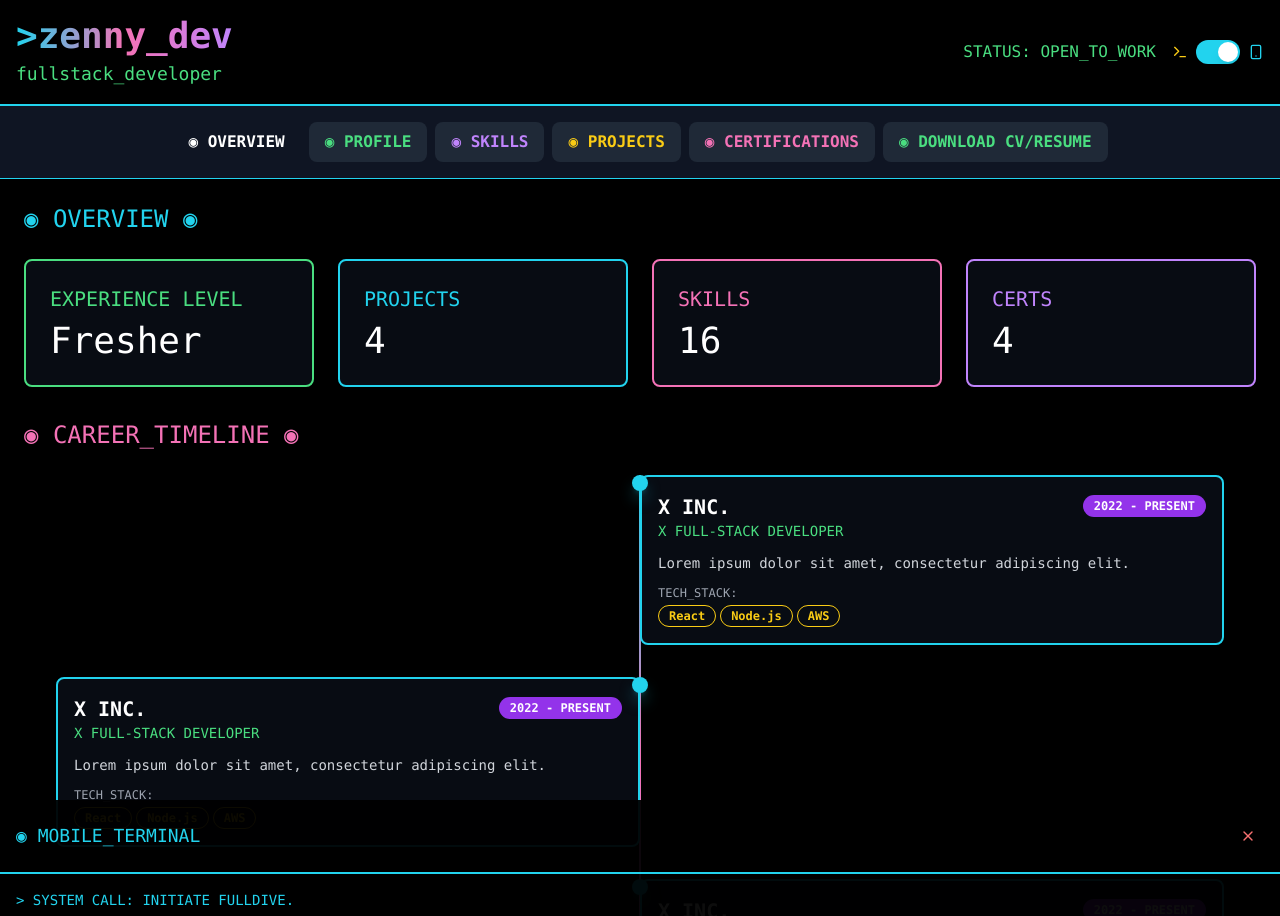
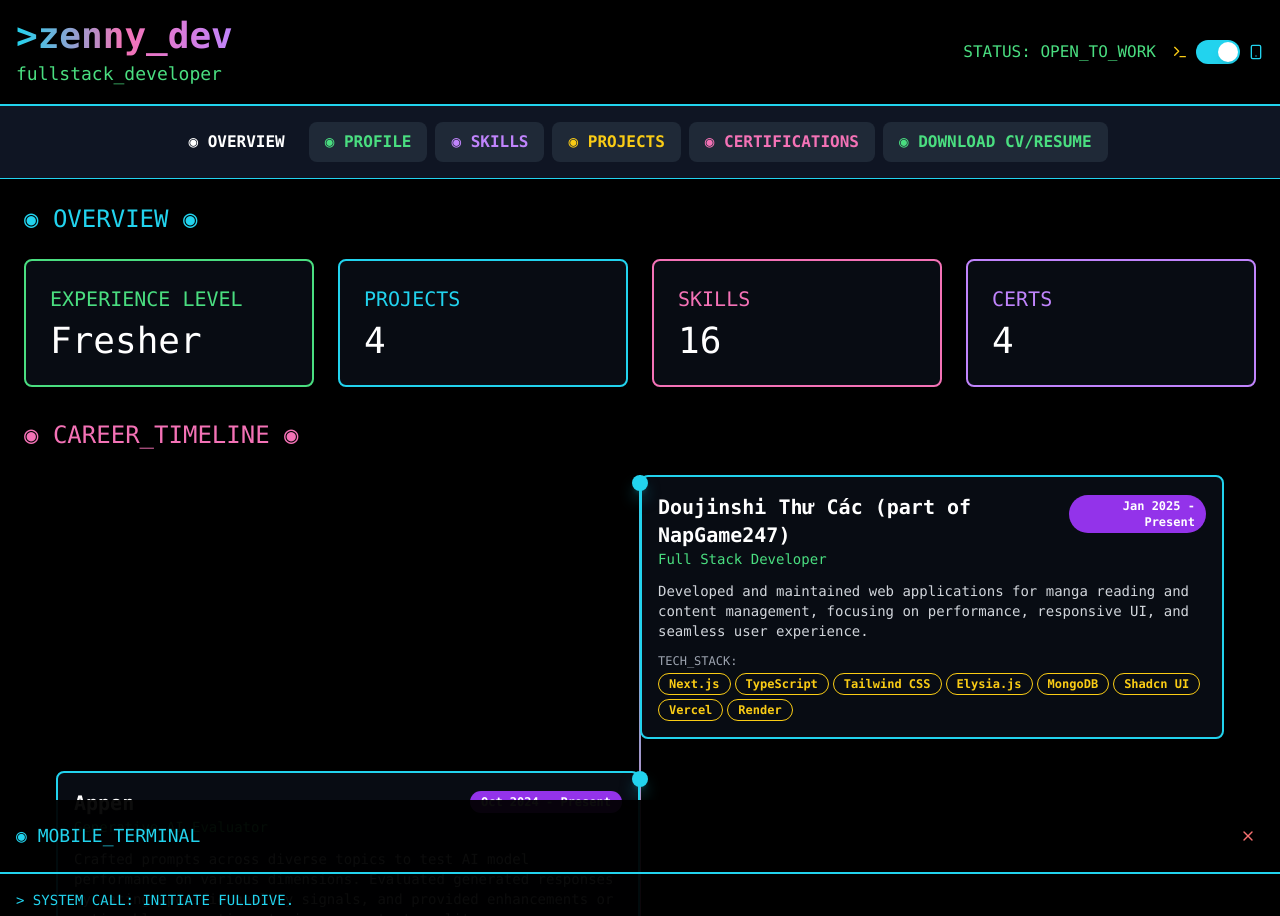
Before and after one commit to ZennyFZ/zenny_dev, a Next.js app: page / in a window 1280 px wide. Shown: the top 916 px of the page. Built offline with nearby package versions, Linux system fonts and the light colour scheme.

Commit message:
Work experience timeline

```diff
--- a/components/timeline.tsx
+++ b/components/timeline.tsx
@@ -17,10 +17,8 @@ export function Timeline({ experiences }: TimelineProps) {
             index % 2 === 0 ? "md:flex-row-reverse" : ""
           }`}
         >
-          {/* Timeline node */}
           <div className="absolute left-4 md:left-1/2 h-4 w-4 -translate-x-1/2 rounded-full bg-cyan-400 shadow-lg shadow-cyan-400/50 z-10"></div>
 
-          {/* Content */}
           <div
             className={`ml-12 md:ml-0 md:w-1/2 ${
               index % 2 === 0 ? "md:pr-8" : "md:pl-8"
@@ -45,10 +43,11 @@ export function Timeline({ experiences }: TimelineProps) {
                 {exp.description}
               </div>
 
+              {exp.technologies && exp.technologies.length > 0 && (
                 <div className="mt-3">
                   <div className="text-xs text-gray-400 mb-1">TECH_STACK:</div>
                   <div className="flex flex-wrap gap-1">
-                  {exp.technologies.map((tech) => (
+                    {exp.technologies?.map((tech) => (
                       <Badge
                         key={tech}
                         variant="outline"
@@ -59,6 +58,7 @@ export function Timeline({ experiences }: TimelineProps) {
                     ))}
                   </div>
                 </div>
+              )}
             </div>
           </div>
         </div>
--- a/data/experience.ts
+++ b/data/experience.ts
@@ -2,24 +2,42 @@ import type { WorkExperience } from "@/types/work-experience";
 
 export const WORK_EXPERIENCE: WorkExperience[] = [
   {
-    company: "X INC.",
-    position: "X FULL-STACK DEVELOPER",
-    period: "2022 - PRESENT",
-    description: "Lorem ipsum dolor sit amet, consectetur adipiscing elit.",
-    technologies: ["React", "Node.js", "AWS"],
+    company: "Doujinshi Thư Các (part of NapGame247)",
+    position: "Full Stack Developer",
+    period: "Jan 2025 - Present",
+    description:
+      "Developed and maintained web applications for manga reading and content management, focusing on performance, responsive UI, and seamless user experience.",
+    technologies: [
+      "Next.js",
+      "TypeScript",
+      "Tailwind CSS",
+      "Elysia.js",
+      "MongoDB",
+      "Shadcn UI",
+      "Vercel",
+      "Render",
+    ],
   },
   {
-    company: "X INC.",
-    position: "X FULL-STACK DEVELOPER",
-    period: "2022 - PRESENT",
-    description: "Lorem ipsum dolor sit amet, consectetur adipiscing elit.",
-    technologies: ["React", "Node.js", "AWS"],
+    company: "Appen",
+    position: "Generative AI Evaluator",
+    period: "Oct 2024 - Present",
+    description:
+      "Crafted prompts across diverse topics to test AI model performance on various dimensions. Evaluated generated responses by rating specific quality signals, and provided enhancements or actionable suggestions to improve output quality.",
   },
   {
-    company: "X INC.",
-    position: "X FULL-STACK DEVELOPER",
-    period: "2022 - PRESENT",
-    description: "Lorem ipsum dolor sit amet, consectetur adipiscing elit.",
-    technologies: ["React", "Node.js", "AWS"],
+    company: "FPT Software",
+    position: "Front-end Developer Intern",
+    period: "May 2023 - Aug 2023",
+    description:
+      "Participated in on-the-job training to gain expertise in software process development, contributed to website development using ReactJS and TypeScript, adhering to established style guidelines.",
+    technologies: ["React.js", "Typescript", "Git"],
+  },
+  {
+    company: "Telus International",
+    position: "Social Media Evaluator",
+    period: "Aug 2022 - Dec 2023",
+    description:
+      "Assessed text, web pages, images, and other digital content for relevance, quality, and compliance with guideline requirements. Evaluated the usefulness and accuracy of search results based on predefined standards.",
   },
 ];
--- a/types/work-experience.ts
+++ b/types/work-experience.ts
@@ -3,5 +3,5 @@ export interface WorkExperience {
   position: string;
   period: string;
   description: string;
-  technologies: string[];
+  technologies?: string[];
 }
```
Lines whose indentation alone changed are shown as unchanged.
